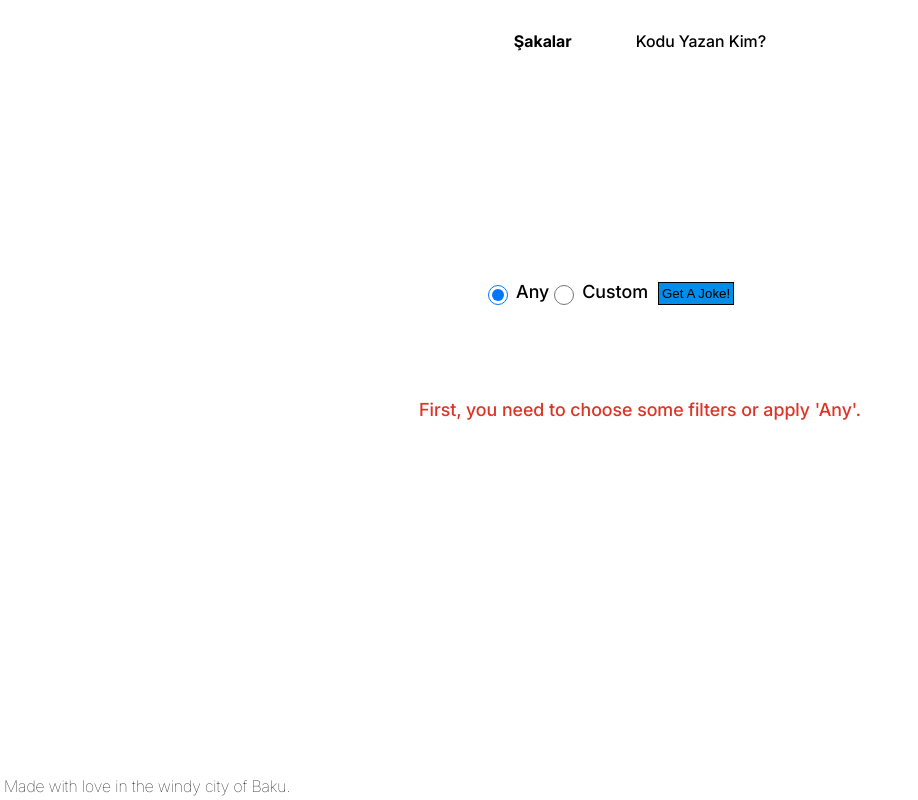
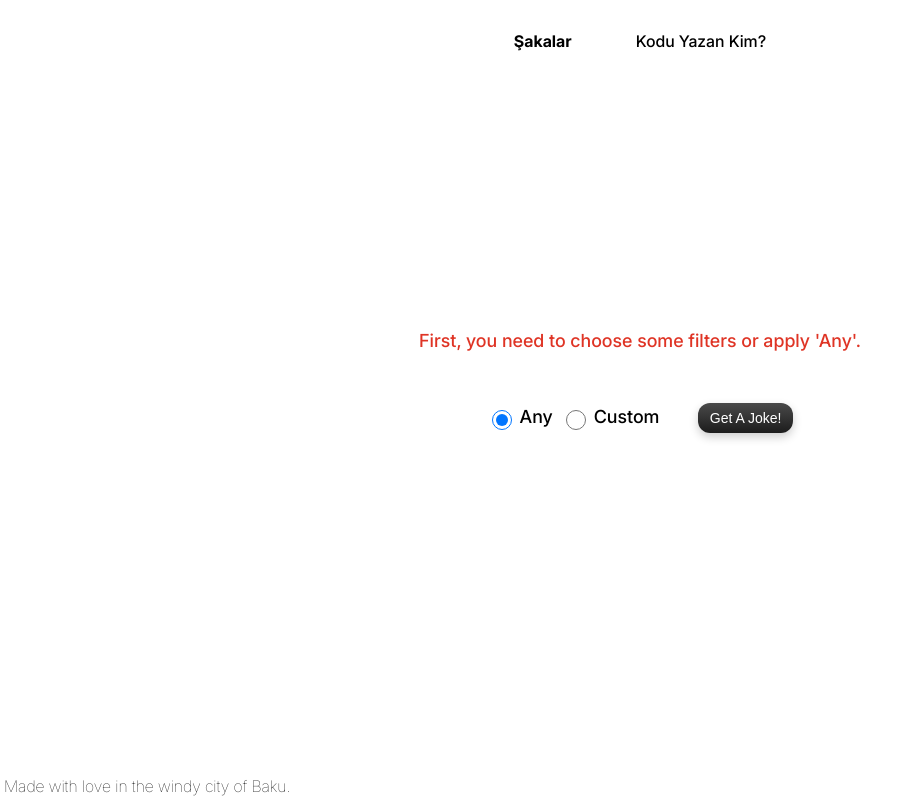
Before and after one commit to drakhundov/Joker, a React (Vite) app in the folder client/: page /joke in a window 1280 px wide. Both pictures are taken after a click on the button "Get A Joke!". Shown: the whole page, without its empty margins (0-918 px from the left). Built offline with nearby package versions, Linux system fonts and the light colour scheme; no server answers.

Commit message:
Apple-like design. Moved joke and warning display to the top.

```diff
--- a/client/src/pages/JokePage.jsx
+++ b/client/src/pages/JokePage.jsx
@@ -1,4 +1,4 @@
-import { useRef, useState } from "react";
+import React, { useRef, useState } from "react";
 import "./JokePage.scss";
 
 // TODO: add cache to avoid repetitive jokes.
@@ -42,8 +42,26 @@ const JokePage = () => {
   return (
     <div className="centering-container">
       <div className="content-container">
+        <div className="fetched-joke" style={{ minHeight: "50px" }}>
+          {joke && (
+            <React.Fragment>
+              <div className="joke-setup">{joke.setup}</div>
+              {joke.punchline && (
+                <div className="joke-punchline">{joke.punchline}</div>
+              )}
+            </React.Fragment>
+          )}
+        </div>
+        <p className="warning-msg" style={{ minHeight: "25px" }}>
+          {showWarning && (
+            <span>
+              First, you need to choose some filters or apply &apos;Any&apos;.
+            </span>
+          )}
+        </p>
         <form className="joke-selector" onSubmit={fetchJokeFromServer}>
-          <div>
+          <div className="row-container" style={{ gap: "3vw" }}>
+            <div className="radio-group">
               <label>
                 <input
                   name="general-type"
@@ -63,11 +81,16 @@ const JokePage = () => {
                 />
                 Custom
               </label>
+            </div>
             <button className="submit-btn" type="submit">
               Get A Joke!
             </button>
           </div>
-          <div ref={jokeTypeSelector} style={{ visibility: "hidden" }}>
+          <div
+            ref={jokeTypeSelector}
+            style={{ visibility: "hidden" }}
+            className="column-container"
+          >
             <label>
               <input
                 name="Dark"
@@ -97,19 +120,6 @@ const JokePage = () => {
             </label>
           </div>
         </form>
-        {joke && (
-          <div className="fetched-joke">
-            <div className="joke-setup">{joke.setup}</div>
-            {joke.punchline && (
-              <div className="joke-punchline">{joke.punchline}</div>
-            )}
-          </div>
-        )}
-        {showWarning && (
-          <p className="warning-msg">
-            First, you need to choose some filters or apply &apos;Any&apos;.
-          </p>
-        )}
       </div>
     </div>
   );
--- a/client/src/pages/JokePage.scss
+++ b/client/src/pages/JokePage.scss
@@ -7,7 +7,7 @@
     /* Used to center the form. */
     display: flex;
     flex-direction: column;
-    height: 30vh;
+    height: 40vh;
     align-items: center;
     gap: 30px;
     .joke-selector {
@@ -16,7 +16,6 @@
       gap: 10px;
       input.type-selection {
         &[type="radio"] {
-          display: none;
           width: 20px;
           height: 20px;
           border: 2px solid #3498db;
@@ -27,7 +26,6 @@
           vertical-align: middle;
           transition: all 0.3s ease;
         }
-
         &[type="checkbox"] {
           width: 20px;
           height: 20px;
@@ -36,20 +34,24 @@
           position: relative;
           margin-right: 8px;
           vertical-align: middle;
-          transition: all 0.3s ease;
         }
       }
+      .radio-group {
+        display: flex;
+        align-items: center;
+        justify-content: space-between;
+        gap: 8px;
+      }
       .submit-btn {
-        width: fit-content;
-        height: fit-content;
-        border: 1px solid black;
-        background-color: #018dea;
-        margin: 10px;
-        padding: 3px;
-        &:hover {
-          background-color: #5ab5f2;
-          cursor: pointer;
-        }
+        font-size: 14px;
+        padding: 7px 12px;
+        color: #ffffff;
+        background: linear-gradient(to bottom, #4a4a4a, #1c1c1c);
+        border-radius: 12px;
+        border: none;
+        transition: all 0.3s ease;
+        box-shadow: 0 4px 10px rgba(0, 0, 0, 0.2);
+        cursor: pointer;
       }
     }
     .fetched-joke {
@@ -60,3 +62,14 @@
     }
   }
 }
+
+.row-container {
+  display: flex;
+  justify-content: space-between;
+}
+
+.column-container {
+  display: flex;
+  flex-direction: column;
+  align-items: left;
+}
```
Lines whose indentation alone changed are shown as unchanged.
